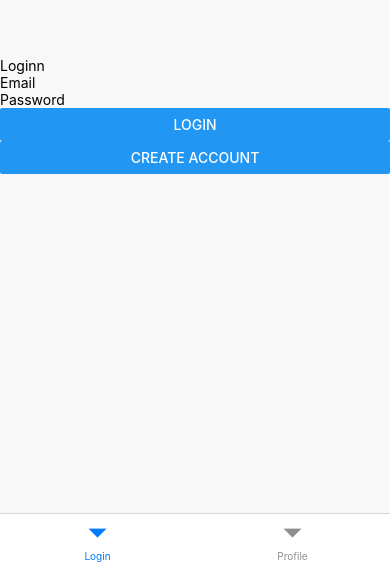
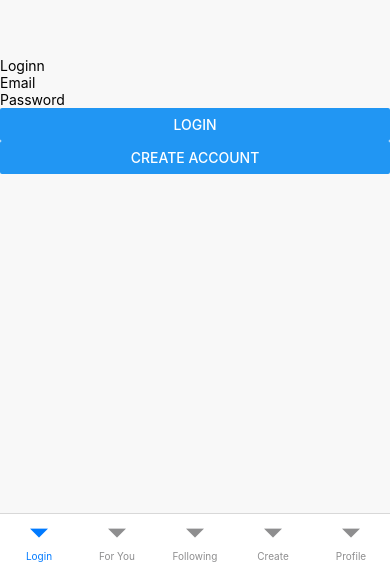
Before and after one commit to LucasPetruci/BooksBooks, a React Native app: screen /Login in a window 390 px wide. Shown: the part 282-844 px from the top of the page. Built offline with nearby package versions, Linux system fonts and the light colour scheme.

Commit message:
Refactor: authentication

```diff
--- a/package.json
+++ b/package.json
@@ -11,7 +11,7 @@
   "dependencies": {
     "@react-navigation/bottom-tabs": "^6.5.20",
     "@react-navigation/native": "^6.1.17",
-    "expo": "~50.0.14",
+    "expo": "^49.0.23",
     "expo-status-bar": "~1.11.1",
     "firebase": "^10.10.0",
     "react": "18.2.0",
--- a/src/pages/home/Login.tsx
+++ b/src/pages/home/Login.tsx
@@ -23,7 +23,11 @@ export function Login() {
   const signIn = async () => {
     setLoading(true);
     try {
-      const response = await signInWithEmailAndPassword(auth, email, password);
+      const response = await signInWithEmailAndPassword(
+        authen,
+        email,
+        password
+      );
       console.log(response);
     } catch (error) {
       console.log(error);
@@ -37,7 +41,7 @@ export function Login() {
     setLoading(true);
     try {
       const response = await createUserWithEmailAndPassword(
-        auth,
+        authen,
         email,
         password
       );
--- a/src/pages/routes.tsx
+++ b/src/pages/routes.tsx
@@ -8,13 +8,16 @@ const Tab = createBottomTabNavigator();
 
 export function Routes() {
   return (
-    <Tab.Navigator initialRouteName="Login">
+    <Tab.Navigator initialRouteName="For You">
       <Tab.Screen
         name="Login"
         component={Login}
         options={{ headerShown: false }}
       ></Tab.Screen>
 
+      <Tab.Screen name="For You" component={Profile}></Tab.Screen>
+      <Tab.Screen name="Following" component={Profile}></Tab.Screen>
+      <Tab.Screen name="Create" component={Profile}></Tab.Screen>
       <Tab.Screen name="Profile" component={Profile}></Tab.Screen>
     </Tab.Navigator>
   );
```
Also changed, not shown: 1 other file (tests, documents, lock files or other folders).
